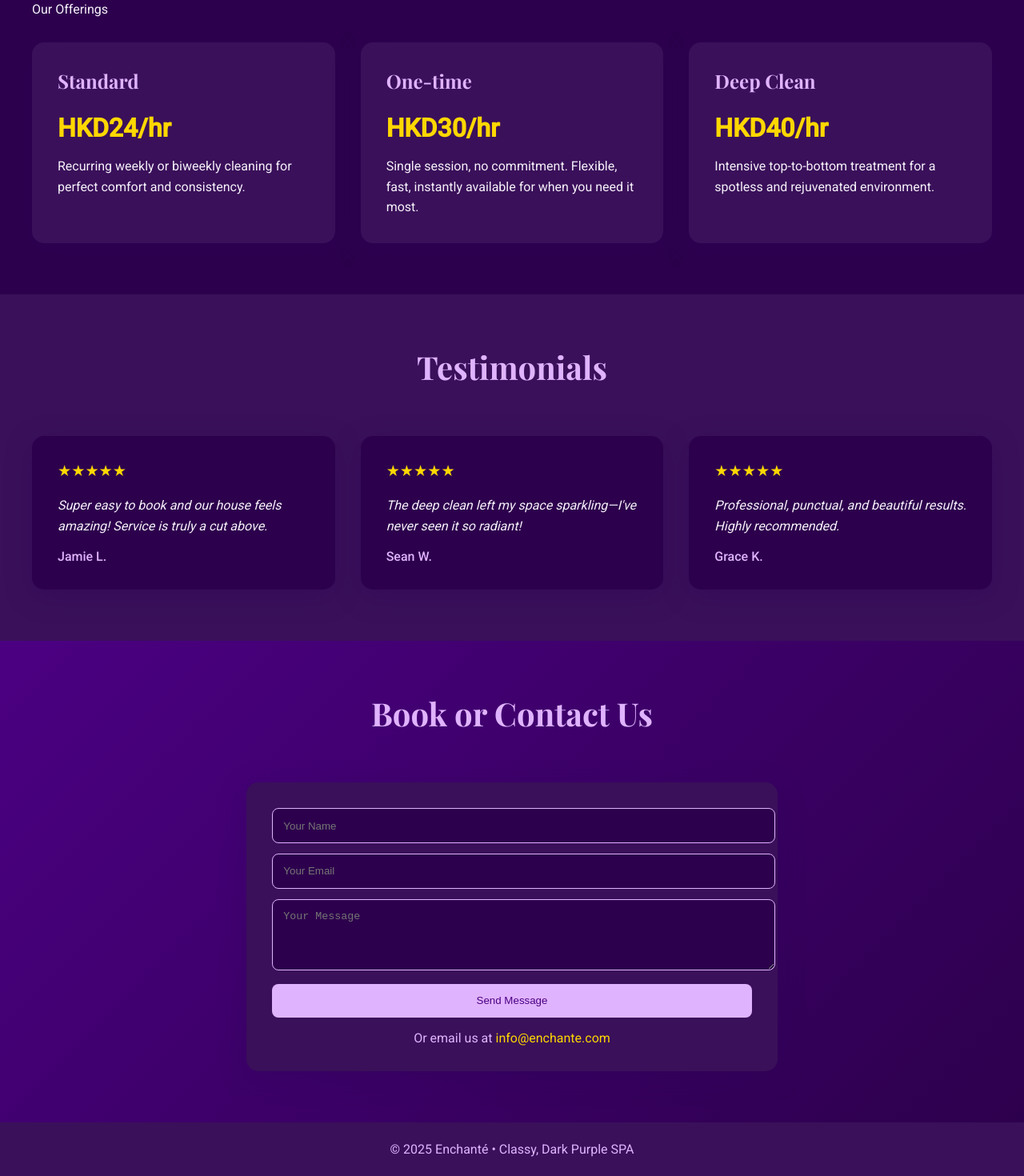
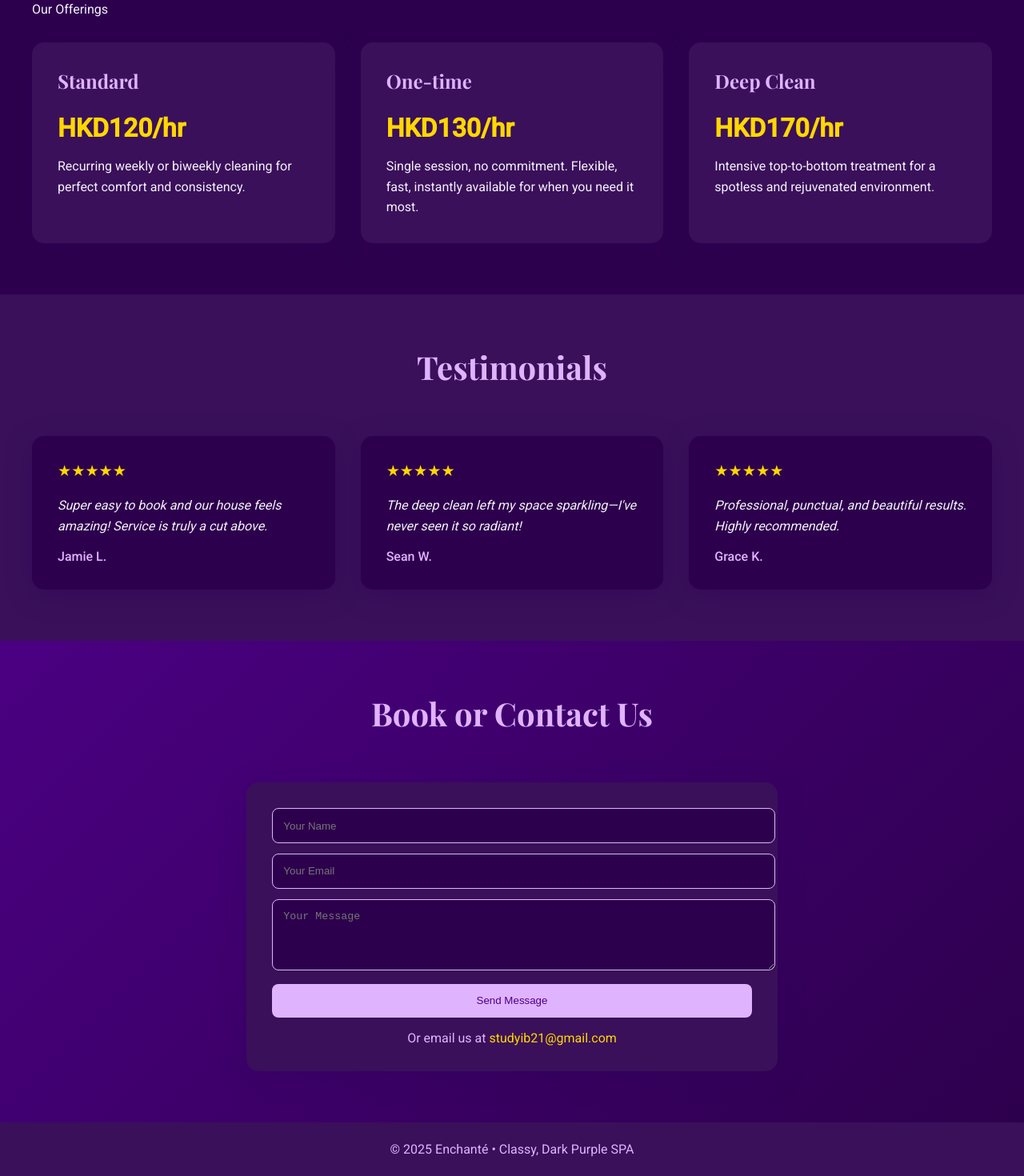
Before and after one commit to desertfox-gt/New, a React (Create React App) app: page / in a window 1280 px wide. Shown: the part 566-2036 px from the top of the page at 80% size. Built offline with nearby package versions, Linux system fonts and the light colour scheme.

Commit message:
Update App.js

```diff
--- a/src/App.js
+++ b/src/App.js
@@ -1,5 +1,6 @@
-import React, { useState } from 'react';
-import './App.css';
+
+import React, { useState } from "react";
+import "./App.css";
 
 function App() {
   const [sent, setSent] = useState(false);
@@ -26,12 +27,24 @@ function App() {
         <section className="hero-section">
           <div className="hero-headline">Class & Comfort, Elevated</div>
           <div className="hero-desc">
-            Experience a new standard of elegance <br /> with our premium service.
-            <span style={{color: 'var(--accent)', fontWeight: '500'}}>
+            Experience a new standard of elegance <br /> with our premium
+            service.{" "}
+            <span
+              style={{
+                color: "var(--accent)",
+                fontWeight: "500",
+              }}
+            >
               Welcome to class reimagined
-            </span>.
+            </span>
+            .
           </div>
-          <button className="cta-btn" onClick={() => document.getElementById('contact').scrollIntoView()}>
+          <button
+            className="cta-btn"
+            onClick={() =>
+              document.getElementById("contact").scrollIntoView()
+            }
+          >
             Get Started
           </button>
         </section>
@@ -41,23 +54,26 @@ function App() {
           <div className="features-grid">
             <div className="feature-card">
               <div className="feature-title">Standard</div>
-              <div className="feature-price">HKD24/hr</div>
+              <div className="feature-price">HKD120/hr</div>
               <div className="feature-desc">
-                Recurring weekly or biweekly cleaning for perfect comfort and consistency.
+                Recurring weekly or biweekly cleaning for perfect comfort and
+                consistency.
               </div>
             </div>
             <div className="feature-card">
               <div className="feature-title">One-time</div>
-              <div className="feature-price">HKD30/hr</div>
+              <div className="feature-price">HKD130/hr</div>
               <div className="feature-desc">
-                Single session, no commitment. Flexible, fast, instantly available for when you need it most.
+                Single session, no commitment. Flexible, fast, instantly
+                available for when you need it most.
               </div>
             </div>
             <div className="feature-card">
               <div className="feature-title">Deep Clean</div>
-              <div className="feature-price">HKD40/hr</div>
+              <div className="feature-price">HKD170/hr</div>
               <div className="feature-desc">
-                Intensive top-to-bottom treatment for a spotless and rejuvenated environment.
+                Intensive top-to-bottom treatment for a spotless and
+                rejuvenated environment.
               </div>
             </div>
           </div>
@@ -69,21 +85,24 @@ function App() {
             <div className="testimonial-card">
               <div className="star-rating">★★★★★</div>
               <div className="testimonial-quote">
-                Super easy to book and our house feels amazing! Service is truly a cut above.
+                Super easy to book and our house feels amazing! Service is truly a
+                cut above.
               </div>
               <div className="testimonial-author">Jamie L.</div>
             </div>
             <div className="testimonial-card">
               <div className="star-rating">★★★★★</div>
               <div className="testimonial-quote">
-                The deep clean left my space sparkling—I've never seen it so radiant!
+                The deep clean left my space sparkling—I've never seen it so
+                radiant!
               </div>
               <div className="testimonial-author">Sean W.</div>
             </div>
             <div className="testimonial-card">
               <div className="star-rating">★★★★★</div>
               <div className="testimonial-quote">
-                Professional, punctual, and beautiful results. Highly recommended.
+                Professional, punctual, and beautiful results. Highly
+                recommended.
               </div>
               <div className="testimonial-author">Grace K.</div>
             </div>
@@ -121,7 +140,8 @@ function App() {
               </div>
             )}
             <div className="contact-info">
-              Or email us at <a href="mailto:info@enchante.com">info@enchante.com</a>
+              Or email us at{" "}
+              <a href="mailto:studyib21@gmail.com">studyib21@gmail.com</a>
             </div>
           </div>
         </section>
```
